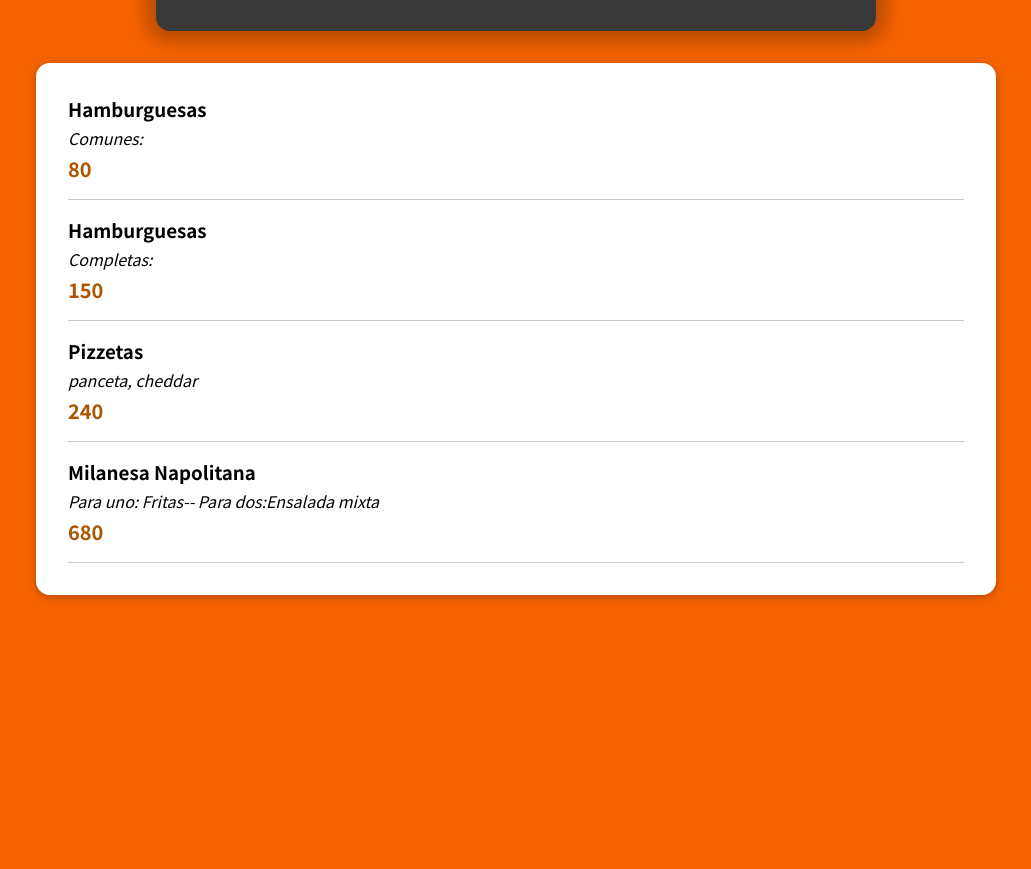
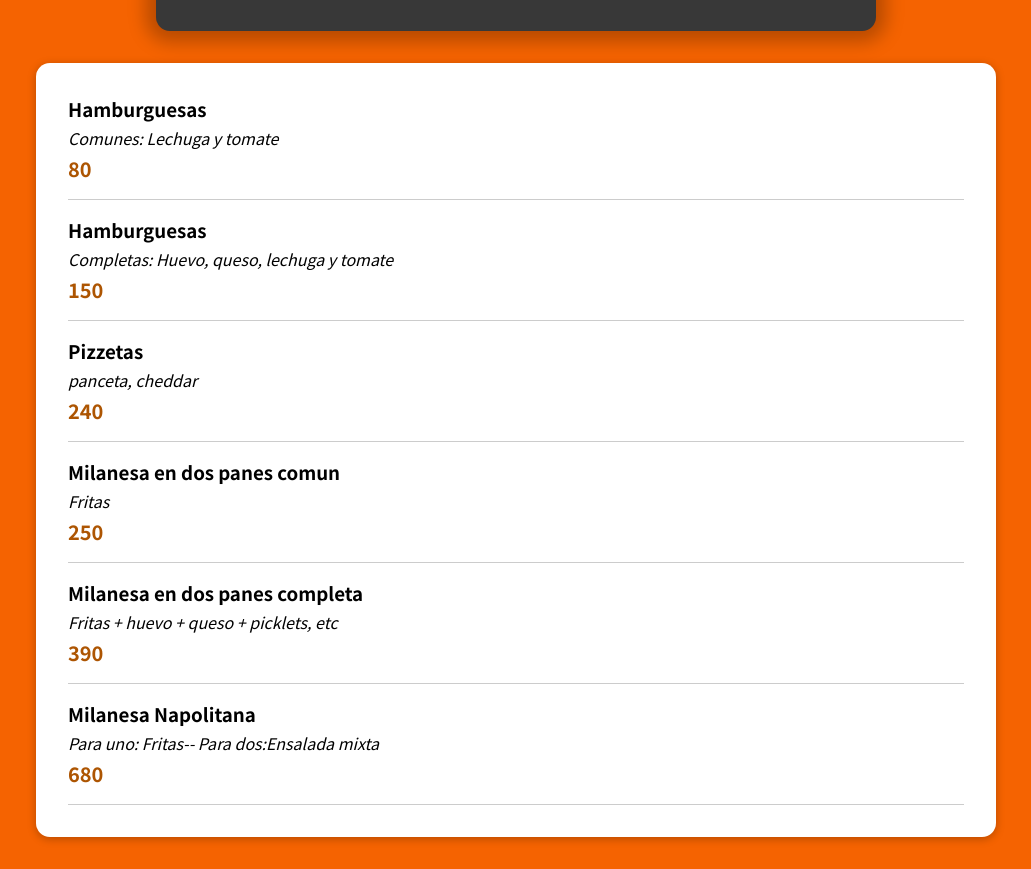
Before and after one commit to carolainseija/curso-react-sec-11, a React (Create React App) app: page / in a window 1280 px wide. Shown: the part 442-1311 px from the top of the page, without its empty margins (124-1155 px from the left). Before the commit the page ends 1069 px from the top, so only its background shows below. Built offline with nearby package versions, Linux system fonts and the light colour scheme.

Commit message:
productos

```diff
--- a/src/components/Meals/AvailableMeals.js
+++ b/src/components/Meals/AvailableMeals.js
@@ -8,13 +8,13 @@ const DUMMY_MEALS = [
     {
         id: 'm1',
         name: 'Hamburguesas',
-        description: 'Comunes:',
+        description: 'Comunes: Lechuga y tomate',
         price: 80.00,
     },
     {
         id: 'm2',
         name: 'Hamburguesas',
-        description: 'Completas: ',
+        description: 'Completas: Huevo, queso, lechuga y tomate ',
         price: 150.00,
     },
     {
@@ -25,6 +25,18 @@ const DUMMY_MEALS = [
     },
     {
         id: 'm4',
+        name: 'Milanesa en dos panes comun',
+        description: 'Fritas',
+        price: 250.00,
+    },
+    {
+        id: 'm5',
+        name: 'Milanesa en dos panes completa',
+        description: 'Fritas +  huevo + queso + picklets, etc',
+        price: 390.00,
+    },
+    {
+        id: 'm6',
         name: 'Milanesa Napolitana',
         description: 'Para uno: Fritas-- Para dos:Ensalada mixta',
         price: 680.00,
```
Also changed, not shown: 1 other file (tests, documents, lock files or other folders).
